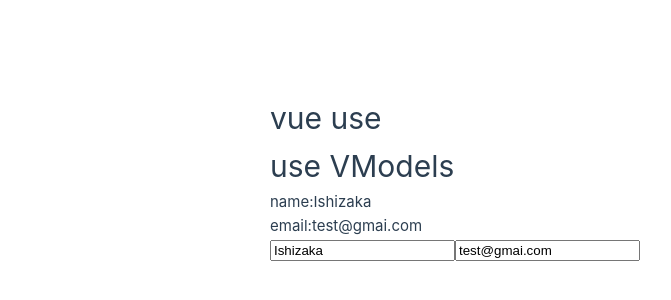
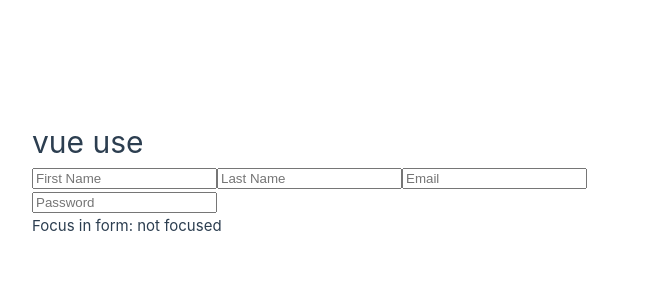
Before and after one commit to noah-00/vue3-doc, a Vue app: page / in a window 1280 px wide. Shown: the part 222-522 px from the top of the page, without its empty margins (0-671 px from the left). Built offline with nearby package versions, Linux system fonts and the light colour scheme.

Commit message:
✨ useFocusWithin

```diff
--- /dev/null
+++ b/src/components/VueUse/Sensors/UseFocusWithin.vue
@@ -0,0 +1,20 @@
+<script setup lang="ts">
+import { ref } from "vue";
+import { useFocusWithin } from "@vueuse/core";
+
+const target = ref();
+
+const { focused } = useFocusWithin(target);
+</script>
+
+<template>
+  <div class="flex flex-col items-center">
+    <form ref="target" class="shadow bg-base border-main rounded max-w-96 mx-auto p-8">
+      <input type="text" placeholder="First Name" />
+      <input type="text" placeholder="Last Name" />
+      <input type="text" placeholder="Email" />
+      <input type="text" placeholder="Password" />
+    </form>
+    <div mt2>Focus in form: {{ focused ? "focused" : "not focused" }}</div>
+  </div>
+</template>
--- a/src/components/VueUse/index.vue
+++ b/src/components/VueUse/index.vue
@@ -23,6 +23,7 @@ import OnLongPress from "./Sensors/OnLongPress.vue";
 import UseDisplayMedia from "./Sensors/UseDisplayMedia.vue";
 import UseElementHover from "./Sensors/UseElementHover.vue";
 import UseFocus from "./Sensors/UseFocus.vue";
+import UseFocusWithin from "./Sensors/UseFocusWithin.vue";
 
 import UseVModel from "./Component/useVModel/Parent.vue";
 import UseVModels from "./Component/useVModels/Parent.vue";
@@ -54,7 +55,8 @@ import UseVModels from "./Component/useVModels/Parent.vue";
   <!-- <UseDisplayMedia /> -->
   <!-- <UseElementHover /> -->
   <!-- <UseFocus /> -->
+  <UseFocusWithin />
 
   <!-- <UseVModel /> -->
-  <UseVModels />
+  <!-- <UseVModels /> -->
 </template>
```
